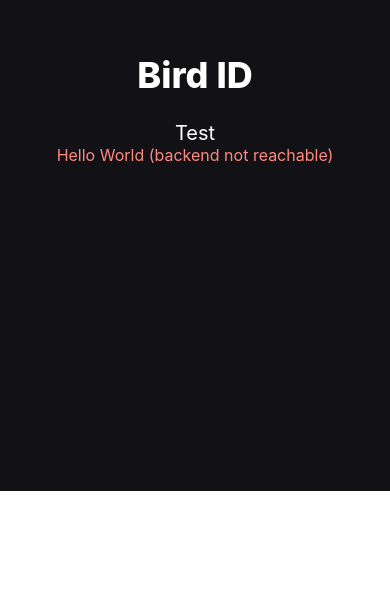
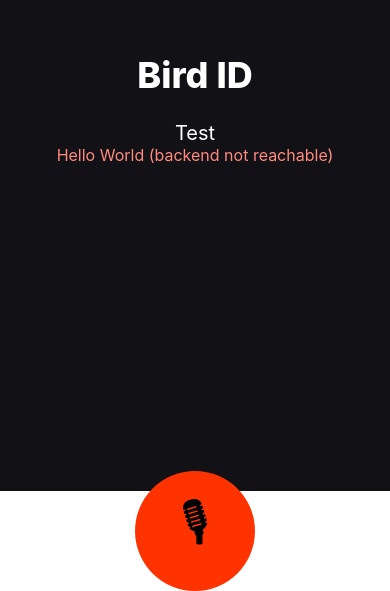
Before and after one commit to Ilse547/BirdID, a React Native app in the folder mobile/: screen / in a window 390 px wide. Shown: the part 273-864 px from the top of the page. Built offline with nearby package versions, Linux system fonts and the light colour scheme; no server answers.

Commit message:
add Button on bottom bar

```diff
--- a/mobile/App.js
+++ b/mobile/App.js
@@ -5,7 +5,8 @@ import {
   StatusBar,
   StyleSheet,
   Text,
-  View
+  View,
+  Pressable
 } from "react-native";
 
 const API_URL = "http://192.168.178.66:3000";
@@ -14,7 +15,7 @@ export default function App() {
   const [message, setMessage] = useState("Hello World");
   const [loading, setLoading] = useState(true);
   const [connected, setConnected] = useState(false);
-  const [activeTab, setActiveTab] = useState("home");
+  const [activeTab, setActiveTab] = useState(null);
 
   useEffect(() => {
     fetch(`${API_URL}/`)
@@ -47,7 +48,17 @@ export default function App() {
         </Text>
       )}
       </View>
-      <View style={styles.bottomBar} />
+      <View style={styles.bottomBar}>
+        <Pressable
+          onPress={() => setActiveTab("home")}
+          style={({ pressed }) => [
+            styles.bottomButton,
+            pressed && styles.bottomButtonPressed
+          ]}
+        >
+          <Text style={styles.bottomButtonIcon}>🎙</Text>
+        </Pressable>
+      </View>
     </SafeAreaView>
   );
 }
@@ -82,7 +93,9 @@ const styles = StyleSheet.create({
     width: "100%",
     height: 80,
     backgroundColor: "#ffffff",
-    alignSelf: "stretch"
+    alignSelf: "stretch",
+    alignItems: "center",
+    justifyContent: "center"
   },
   content: {
     flex: 1,
@@ -91,4 +104,20 @@ const styles = StyleSheet.create({
     justifyContent: "center",
     paddingHorizontal: 24
   },
+  bottomButton: {
+    width: 120,
+    height: 120 ,
+    backgroundColor: "#ff3300",
+    borderRadius: 60,
+    alignItems: "center",
+    justifyContent: "center"
+  },
+  bottomButtonPressed: {
+    backgroundColor: "#ff8566"
+  },
+  bottomButtonIcon: {
+    fontSize: 50,
+    textAlign: "center",
+    includeFontPadding: false
+  },
 });
```
